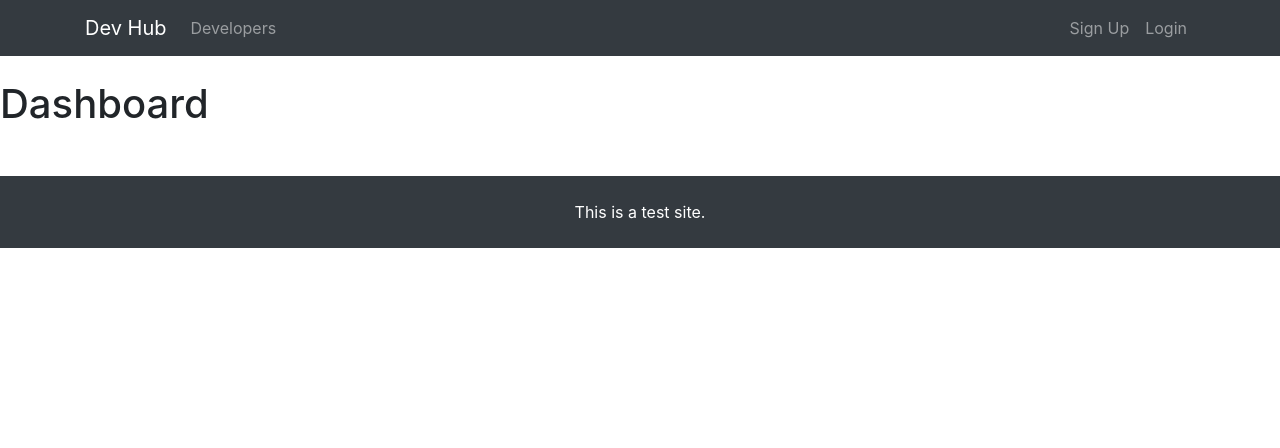
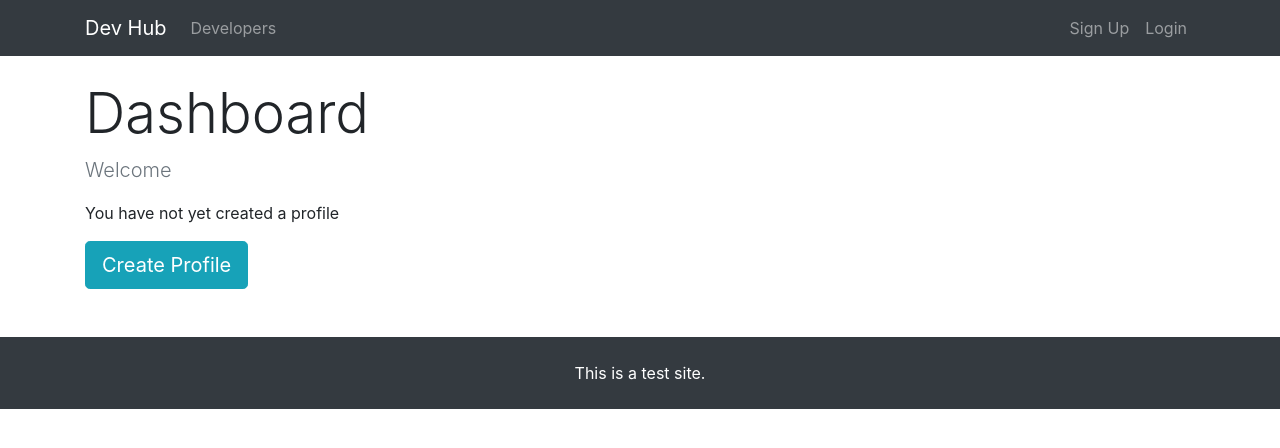
Before and after one commit to QiongXM/node-react, a React (Create React App) app in the folder client/: page /dashboard in a window 1280 px wide. Shown: the top 448 px of the page. Built offline with nearby package versions, Linux system fonts and the light colour scheme; no server answers.

Commit message:
Add profile loading spinner

```diff
--- /dev/null
+++ b/client/src/components/common/Spinner.js
@@ -0,0 +1,14 @@
+import React from 'react';
+import spinner from '../../asset/img/spinner.gif';
+
+export default () => {
+  return (
+    <div>
+      <img
+        src={spinner}
+        style={{ width: '200px', margin: 'auto', display: 'block' }}
+        alt="Loading..."
+      />
+    </div>
+  );
+};
--- a/client/src/components/dashboard/Dashboard.js
+++ b/client/src/components/dashboard/Dashboard.js
@@ -2,25 +2,67 @@
 import PropTypes from 'prop-types';
 import { connect } from 'react-redux';
 import { getCurrentProfile } from '../../actions/profileActions';
+import Spinner from '../common/Spinner';
+import { Link } from 'react-router-dom';
 
 class Dashboard extends Component {
   componentDidMount() {
     this.props.getCurrentProfile();
   }
   render() {
+    const user = this.props.auth;
+    const { profile, isLoading } = this.props.profile;
+
+    let dashboardContent;
+
+    if (profile === null || isLoading) {
+      dashboardContent = <Spinner />;
+    } else {
+      // Check if logged in user has profile
+      if (Object.keys(profile).length > 0) {
+        dashboardContent = <h4>TODO: PROFILE</h4>;
+      }
+      // Logged in user doesn't have a profile
+      else {
+        dashboardContent = (
+          <div>
+            <p className="lead text-muted">Welcome {user.name}</p>
+            <p>You have not yet created a profile</p>
+            <Link to="/create-profile" className="btn btn-lg btn-info">
+              Create Profile
+            </Link>
+          </div>
+        );
+      }
+    }
+
     return (
-      <div>
-        <h1>Dashboard</h1>
+      <div className="dashboard">
+        <div className="container">
+          <div className="row">
+            <div className="col-md-12">
+              <h1 className="display-4">Dashboard</h1>
+              {dashboardContent}
+            </div>
+          </div>
+        </div>
       </div>
     );
   }
 }
 
 Dashboard.propTypes = {
-  getCurrentProfile: PropTypes.func.isRequired
+  getCurrentProfile: PropTypes.func.isRequired,
+  profile: PropTypes.object.isRequired,
+  auth: PropTypes.object.isRequired
 };
 
+const mapStateToProps = state => ({
+  profile: state.profile,
+  auth: state.auth
+});
+
 export default connect(
-  null,
+  mapStateToProps,
   { getCurrentProfile }
 )(Dashboard);
```
Also changed, not shown: client/src/asset/img/spinner.gif (added).
